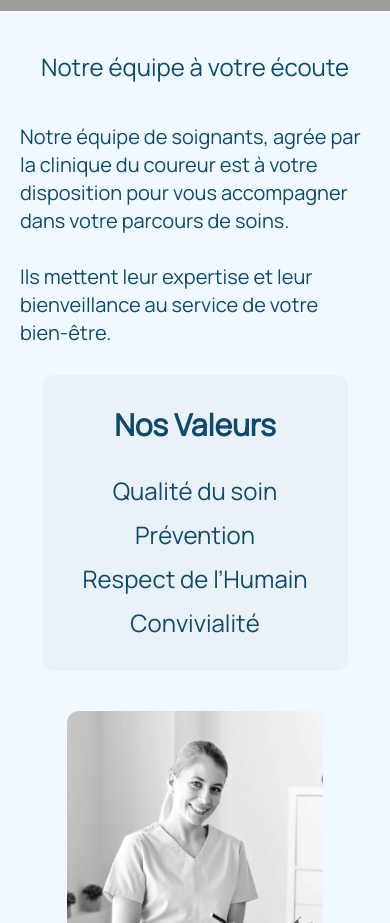
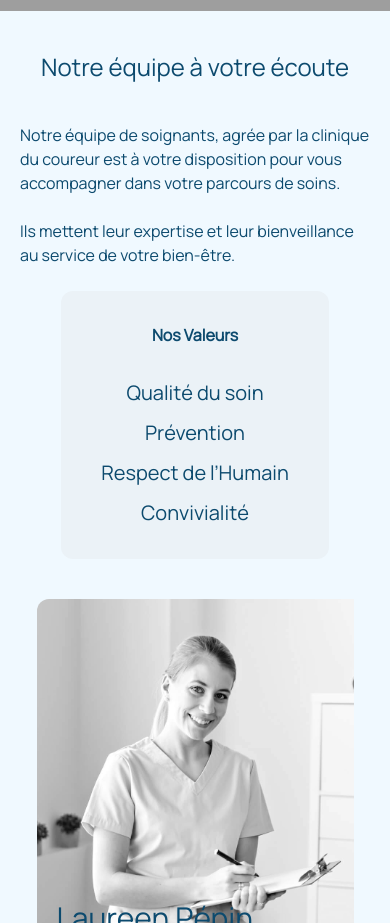
Before and after one commit to blenkcode/SPORT-SANTE-MEDITERRANEE, a Next.js app: page / in a window 390 px wide. Shown: the part 2980-3903 px from the top of the page. Built offline with nearby package versions, Linux system fonts and the light colour scheme; grey boxes are pictures that could not be loaded.

Commit message:
responsive

```diff
--- a/src/app/equipe.tsx
+++ b/src/app/equipe.tsx
@@ -27,7 +27,7 @@ const Equipe = () => {
         </h2>
         <div className="flex  justify-center lg:flex-row flex-col">
           <div className="mt-10 lg:w-1/3 lg:pr-20 lg:mt-20 flex flex-col justify-evenly">
-            <p className="text-xl px-5 lg:px-0 ">
+            <p className="xl:text-xl lg:text-lg px-5 lg:px-0 ">
               Notre équipe de soignants, agrée par la clinique du coureur est à
               votre disposition pour vous accompagner dans votre parcours de
               soins.
@@ -38,10 +38,10 @@ const Equipe = () => {
             </p>
             <div className="w-full flex flex-col items-center justify center ">
               <div className="rounded-xl pb-8  bg-zinc-300 bg-opacity-20 w-fit px-10 flex flex-col items-center justify center">
-                <span className="text-3xl mb-8 mt-8 font-extrabold">
+                <span className="xl:text-3xl lg:text-2xl mb-8 mt-8 font-extrabold">
                   Nos Valeurs
                 </span>
-                <ul className="flex flex-col items-center lg:text-3xl text-2xl justify center ">
+                <ul className="flex flex-col items-center 2xl:text-3xl xl:text-2xl lg:text-  text-xl justify center ">
                   <li className="mb-3">Qualité du soin</li>
                   <li className="mb-3">Prévention</li>
                   <li className="mb-3">Respect de l’Humain </li>
@@ -51,8 +51,8 @@ const Equipe = () => {
             </div>
           </div>
 
-          <div className="grid grid-cols-1 lg:mt-20 mt-10 lg:grid-cols-2 lg:gap-20 gap-10 z-20 justify-items-center">
-            <div className="w-64 h-72  overflow-hidden rounded-tl-xl rounded-br-xl relative">
+          <div className="grid grid-cols-1 lg:mt-20 mt-10 lg:grid-cols-2 xl:gap-20 gap-10 z-20 justify-items-center ">
+            <div className="xl:w-64 xl:h-72 lg:w-56 lg:h-64 overflow-hidden rounded-tl-xl rounded-br-xl relative">
               {" "}
               <img
                 src="/laureen.png"
@@ -62,7 +62,7 @@ const Equipe = () => {
                 Laureen Pépin
               </div>
             </div>
-            <div className="w-64 h-72 overflow-hidden rounded-tl-xl rounded-br-xl relative">
+            <div className="xl:w-64 xl:h-72 lg:w-56 lg:h-64 overflow-hidden rounded-tl-xl rounded-br-xl relative">
               {" "}
               <img
                 src="/cyril.png"
@@ -72,7 +72,7 @@ const Equipe = () => {
                 Cyril Portal
               </div>
             </div>
-            <div className="w-64 h-72  overflow-hidden rounded-tl-xl rounded-br-xl relative">
+            <div className="xl:w-64 xl:h-72 lg:w-56 lg:h-64  overflow-hidden rounded-tl-xl rounded-br-xl relative">
               {" "}
               <img
                 src="/mart.png"
@@ -82,7 +82,7 @@ const Equipe = () => {
                 Martin Larivière
               </div>
             </div>
-            <div className="w-64 h-72  overflow-hidden rounded-tl-xl rounded-br-xl relative">
+            <div className="xl:w-64 xl:h-72 lg:w-56 lg:h-64   overflow-hidden rounded-tl-xl rounded-br-xl relative">
               {" "}
               <img
                 src="/autre.png"
```
